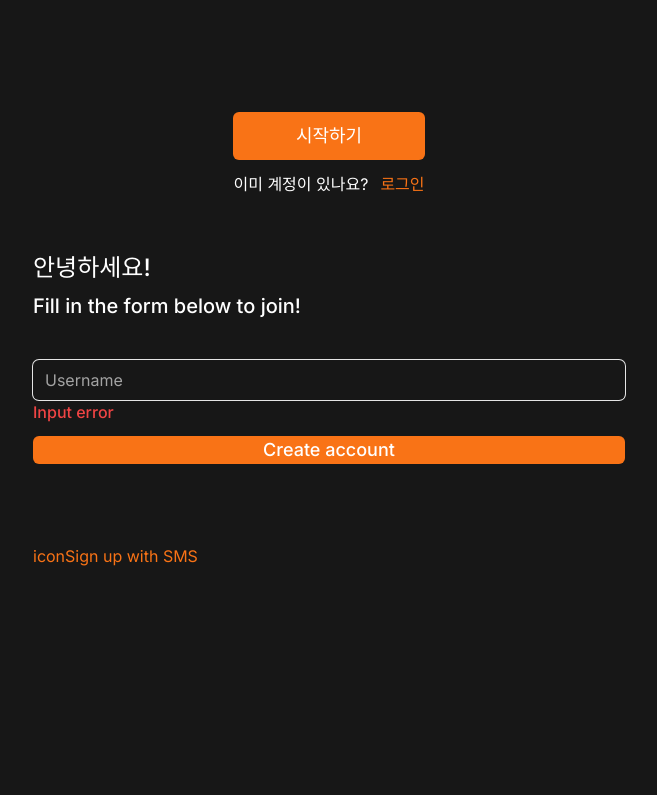
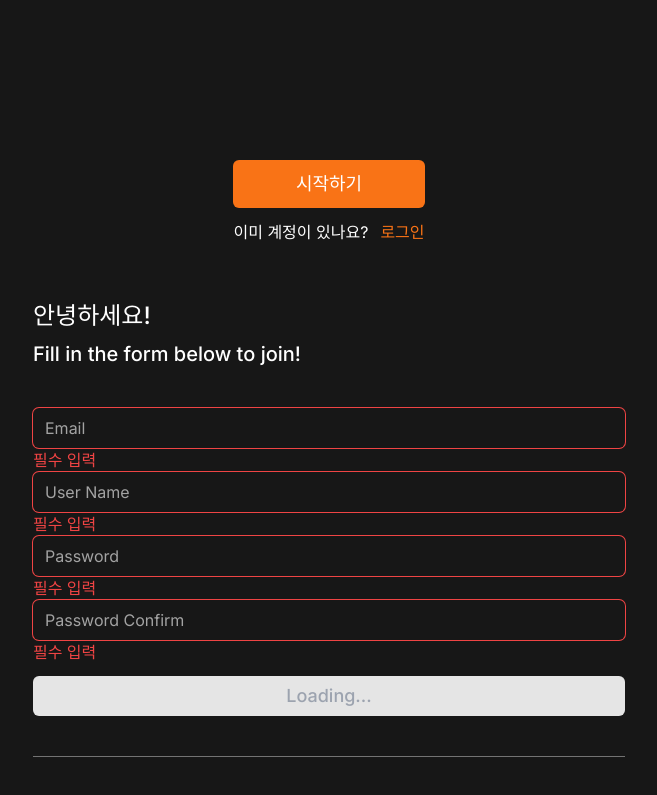
Before and after one commit to jjhw0106/carrot-market-reloaded, a Next.js app: page / in a window 1280 px wide. Shown: the part 620-1415 px from the top of the page, without its empty margins (311-968 px from the left). Before the commit the page ends 1220 px from the top, so only its background shows below. Built offline with nearby package versions, Linux system fonts and the light colour scheme.

Commit message:
Feat: 업데이트

```diff
--- a/app/components/button.tsx
+++ /dev/null
@@ -1,13 +0,0 @@
-function Button() {
-  return (
-    <div className = "flex items-center justify-center dark:bg-transparent m-5 dark:sm:bg-transparent">
-      <div className="
-        btn
-        ">
-          Submit
-      </div>
-    </div>
-  )
-}
-
-export default Button;
--- a/app/components/login/create-account.tsx
+++ /dev/null
@@ -1,28 +0,0 @@
-import Link from "next/link";
-
-function CreateAccount() {
-  return (
-    <div className="flex flex-col gap-10 py-8 px-6">
-      <div className="flex flex-col gap-2 *:font-medium">
-        <h1 className="text-2xl">안녕하세요!</h1>
-        <h2 className="text-xl">Fill in the form below to join!</h2>
-      </div>
-      <form className="flex flex-col gap-3">
-        <div>
-          <input className="bg-transparent rounded-md w-full h-10 border-none placeholder:text-neutral-400 focus:outline-none ring-1 focus:ring-2 ring-neutral-200 focus:ring-orange-500" type="text" placeholder="Username" required />
-          <span className="text-red-500 font-medium">Input error</span>
-        </div>
-        <button className="primary-btn">Create account</button>
-      </form>
-      <div />
-      <div>
-        <Link href='/sms'>
-          <span>icon</span>
-          <span>Sign up with SMS</span>
-        </Link>
-      </div>
-    </div>
-  )
-}
-
-export default CreateAccount;
--- /dev/null
+++ b/app/create-account/page.tsx
@@ -0,0 +1,31 @@
+import { ChatBubbleLeftRightIcon } from "@heroicons/react/16/solid";
+import { ChatBubbleOvalLeftEllipsisIcon, UserMinusIcon } from "@heroicons/react/24/outline";
+import { ChatBubbleLeftIcon } from "@heroicons/react/24/outline";
+import { BeakerIcon } from "@heroicons/react/24/outline";
+import Link from "next/link";
+import FormInput from "../../components/inputs/form-input";
+import FormButton from "../../components/form-button";
+import SocialLogin from "../../components/social-login";
+
+function CreateAccount() {
+  return (
+    <div className="flex flex-col gap-10 py-8 px-6">
+      <div className="flex flex-col gap-2 *:font-medium">
+        <h1 className="text-2xl">안녕하세요!</h1>
+        <h2 className="text-xl">Fill in the form below to join!</h2>
+      </div>
+      <form className="flex flex-col gap-3">
+        <div>
+          <FormInput type="email" placeholder="Email" required errors={["필수 입력"]} />
+          <FormInput type="text" placeholder="User Name" required errors={["필수 입력"]} />
+          <FormInput type="password" placeholder="Password" required errors={["필수 입력"]} />
+          <FormInput type="password" placeholder="Password Confirm" required errors={["필수 입력"]} />
+        </div>
+        <FormButton text="Create Account" loading={true}></FormButton>
+      </form>
+      <SocialLogin></SocialLogin>
+    </div>
+  )
+}
+
+export default CreateAccount;
--- a/app/page.tsx
+++ b/app/page.tsx
@@ -1,20 +1,24 @@
 import Image from "next/image";
-import TailwindCard from "./components/card";
-import Search from "./components/search";
-import List from "./components/list";
-import Button from "./components/button";
-import Login from "./components/login/login";
-import CreateAccount from "./components/login/create-account";
+import TailwindCard from "../components/card";
+import Search from "../components/search";
+import List from "../components/list";
+import Button from "../components/form-button";
+import Login from "./login/page";
+import CreateAccount from "./create-account/page";
+import Link from "next/link";
+import SocialLogin from "@/components/social-login";
 
 export default function Home() {
   return (
     <main className = "h-screen items-center dark:justify-center py-10 dark:bg-gray-700">
-      {/* <Button></Button>
-      <Search></Search>
-      <TailwindCard></TailwindCard>
-      <List></List> */}
-      <Login></Login>
-      <CreateAccount></CreateAccount>
+      {
+        <div>
+          <p><Link href="/login">로그인</Link></p>
+          <p><Link href="/create-account">계정생성</Link></p>
+          <Login></Login>
+          <CreateAccount></CreateAccount>
+        </div>
+      }
     </main>
   )
 }
--- /dev/null
+++ b/components/form-button.tsx
@@ -0,0 +1,16 @@
+interface FormButton {
+  text: string
+  loading: boolean
+}
+
+function FormButton({text, loading}: FormButton) {
+  return (
+    <button
+    disabled={loading}
+    className="primary-btn h-10 disabled:bg-neutral-200 disabled:text-gray-400 disabled:cursor-not-allowed">
+      {loading?"Loading...":text}
+    </button>
+  )
+}
+
+export default FormButton;
--- /dev/null
+++ b/components/inputs/form-input.tsx
@@ -0,0 +1,25 @@
+interface FormInputPorps {
+  type: string;
+  placeholder: string;
+  required: boolean;
+  errors: string[];
+}
+
+export default function FormInput({type, placeholder, required, errors}: FormInputPorps) {
+  return <div>
+    <input className="
+      bg-transparent
+      rounded-md
+      w-full h-10 border-none placeholder:text-neutral-400 focus:outline-none
+      ring-1 focus:ring-2 ring-neutral-200 focus:ring-orange-500
+      invalid:ring-red-500 peer"
+      type={type}
+      placeholder={placeholder}
+      required={required}
+    />
+    {errors.map(
+      (error, index)=>
+        <span key={index} className="text-red-500 font-medium hidden peer-invalid:block">{error}</span>
+    )}
+  </div>
+}
--- /dev/null
+++ b/components/social-login.tsx
@@ -0,0 +1,20 @@
+import { ChatBubbleLeftRightIcon } from "@heroicons/react/24/outline";
+import Link from "next/link";
+
+export default function SocialLogin() {
+  return <>
+    <div className="w-full h-px bg-neutral-500"/>
+    <div className="flex flex-col gap-3">
+      <Link className="primary-btn flex h-10 items-center justify-center gap-3" href='/sms'>
+        <ChatBubbleLeftRightIcon className="h-6 w-6"/>
+        <span>Continue with SMS</span>
+      </Link>
+      <Link className="primary-btn flex h-10 items-center justify-center gap-3" href='/github/start'>
+        <svg className="size-6">
+          <path d="M12 0c-6.627 0-12 5.373-12 12s5.373 12 12 12 12-5.373 12-12-5.373-12-12-12zm2.218 18.616c-.354.069-.468-.149-.468-.336v-1.921c0-.653-.229-1.079-.481-1.296 1.56-.173 3.198-.765 3.198-3.454 0-.765-.273-1.389-.721-1.879.072-.177.312-.889-.069-1.853 0 0-.587-.188-1.923.717-.561-.154-1.159-.231-1.754-.234-.595.003-1.193.08-1.753.235-1.337-.905-1.925-.717-1.925-.717-.379.964-.14 1.676-.067 1.852-.448.49-.722 1.114-.722 1.879 0 2.682 1.634 3.282 3.189 3.459-.2.175-.381.483-.444.936-.4.179-1.413.488-2.037-.582 0 0-.37-.672-1.073-.722 0 0-.683-.009-.048.426 0 0 .46.215.777 1.024 0 0 .405 1.25 2.353.826v1.303c0 .185-.113.402-.462.337-2.782-.925-4.788-3.549-4.788-6.641 0-3.867 3.135-7 7-7s7 3.133 7 7c0 3.091-2.003 5.715-4.782 6.641z"/>
+        </svg>
+        <span>Continue with Github</span>
+      </Link>
+    </div>
+  </>
+}
--- a/package.json
+++ b/package.json
@@ -9,6 +9,7 @@
     "lint": "next lint"
   },
   "dependencies": {
+    "@heroicons/react": "^2.1.3",
     "@tailwindcss/forms": "^0.5.7",
     "next": "14.2.3",
     "react": "^18",
```
Also changed, not shown: app/login/page.tsx (renamed from app/components/login/login.tsx), components/card.tsx (renamed from app/components/card.tsx), components/list.tsx (renamed from app/components/list.tsx), components/search.tsx (renamed from app/components/search.tsx), 1 other file (tests, documents, lock files or other folders).
